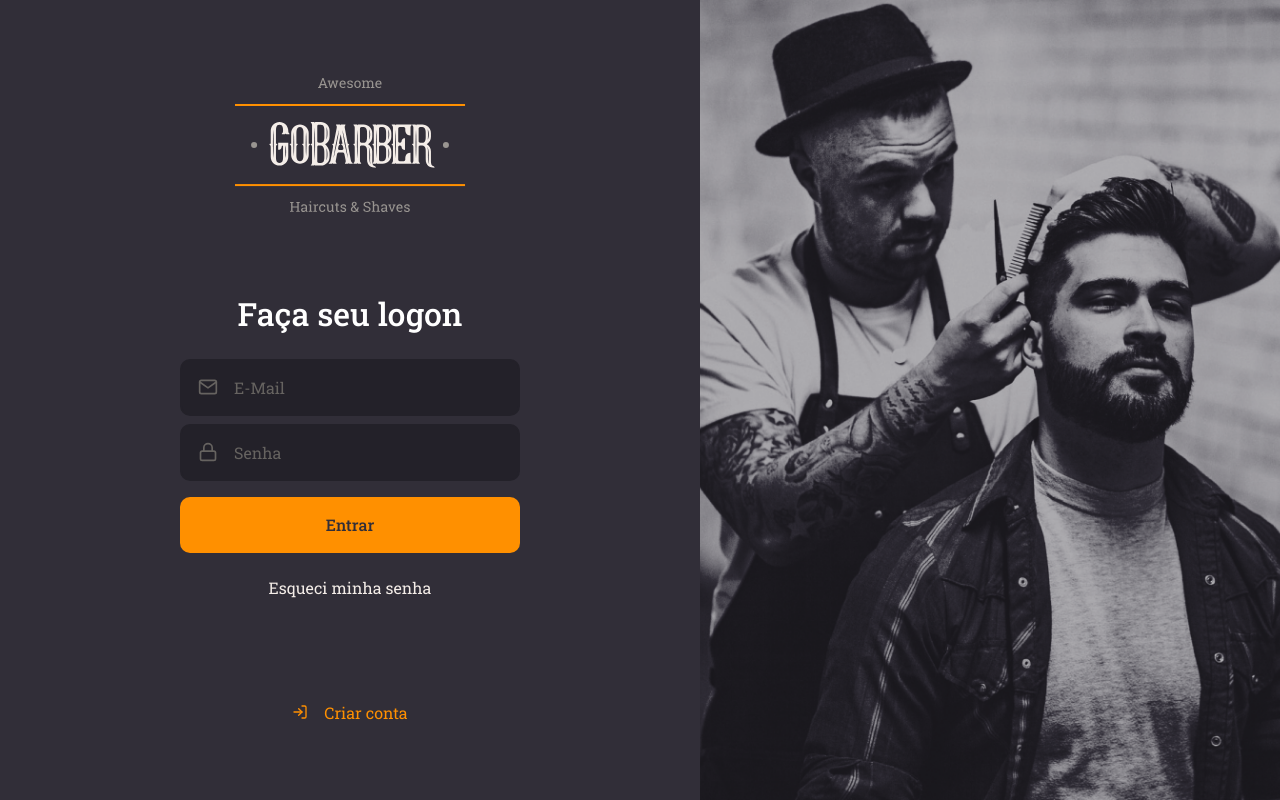
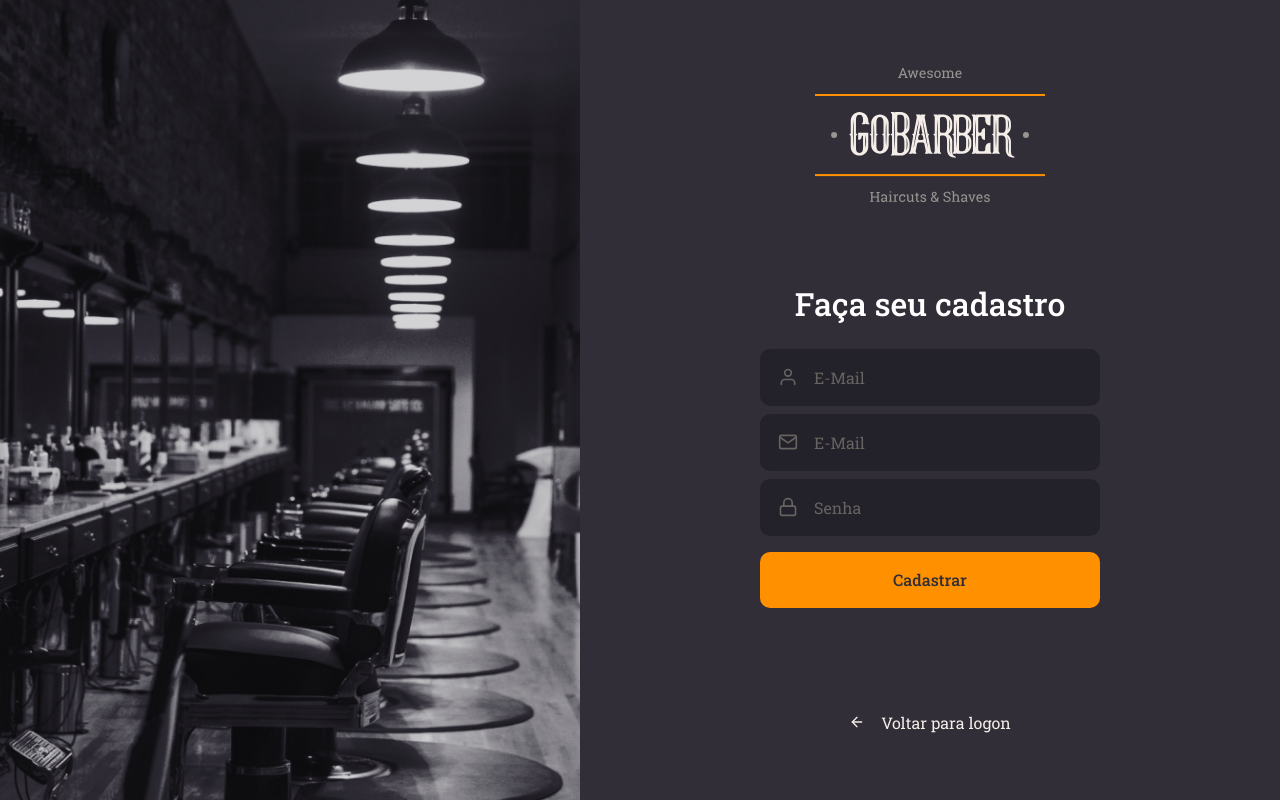
Before and after one commit to allandcarv/gobarber-web, a React (Create React App) app: page / in a window 1280 px wide. Built offline with nearby package versions, Linux system fonts and the light colour scheme.

Commit message:
Register Page

```diff
--- a/src/App.tsx
+++ b/src/App.tsx
@@ -2,10 +2,11 @@
 
 import GlobalStyle from './styles/global';
 import SignIn from './pages/SignIn';
+import SignUp from './pages/SignUp';
 
 const App: React.FC = () => (
   <>
-    <SignIn />
+    <SignUp />
     <GlobalStyle />
   </>
 );
--- /dev/null
+++ b/src/pages/SignUp/index.tsx
@@ -0,0 +1,39 @@
+import React from 'react';
+import { FiArrowLeft, FiMail, FiUser, FiLock } from 'react-icons/fi';
+
+import logoImg from '../../assets/logo.svg';
+import Input from '../../components/Input';
+import Button from '../../components/Button';
+
+import { Container, Content, Background } from './styles';
+
+const SignUp: React.FC = () => (
+  <Container>
+    <Background />
+    <Content>
+      <img src={logoImg} alt="GoBarber" />
+
+      <form>
+        <h1>Faça seu cadastro</h1>
+
+        <Input name="name" icon={FiUser} placeholder="E-Mail" />
+        <Input name="email" icon={FiMail} placeholder="E-Mail" />
+        <Input
+          name="password"
+          icon={FiLock}
+          type="password"
+          placeholder="Senha"
+        />
+
+        <Button type="submit">Cadastrar</Button>
+      </form>
+
+      <a href="create">
+        <FiArrowLeft />
+        Voltar para logon
+      </a>
+    </Content>
+  </Container>
+);
+
+export default SignUp;
--- /dev/null
+++ b/src/pages/SignUp/styles.ts
@@ -0,0 +1,69 @@
+import styled from 'styled-components';
+import { shade } from 'polished';
+
+import signUpBackgroundImg from '../../assets/sign-up-background.png';
+
+export const Container = styled.div`
+  height: 100vh;
+
+  display: flex;
+  align-items: stretch;
+`;
+
+export const Content = styled.div`
+  display: flex;
+  flex-direction: column;
+  align-items: center;
+
+  place-content: center;
+
+  width: 100%;
+  max-width: 700px;
+
+  form {
+    margin: 80px 0;
+    width: 340px;
+    text-align: center;
+
+    h1 {
+      margin-bottom: 24px;
+    }
+
+    a {
+      color: #f4ede8;
+      display: block;
+      margin-top: 24px;
+      text-decoration: none;
+      transition: color 0.2s;
+
+      &:hover {
+        color: ${shade(0.2, '#f4ede8')};
+      }
+    }
+  }
+
+  > a {
+    color: #f4ede8;
+    display: block;
+    margin-top: 24px;
+    text-decoration: none;
+    transition: color 0.2s;
+
+    display: flex;
+    align-items: center;
+
+    &:hover {
+      color: ${shade(0.2, '#f4ede8')};
+    }
+
+    svg {
+      margin-right: 16px;
+    }
+  }
+`;
+
+export const Background = styled.div`
+  flex: 1;
+  background: url(${signUpBackgroundImg}) no-repeat center;
+  background-size: cover;
+`;
```
Also changed, not shown: src/assets/sign-up-background.png (added).
